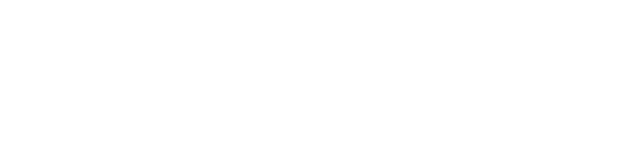
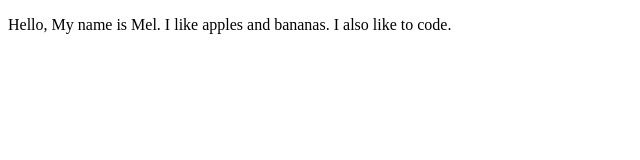
Before and after one commit to Melvar1/Sample-Project, a plain HTML site: page index.html in a window 1280 px wide. Shown: the whole page, without its empty margins (0-640 px from the left). Drawn offline with Linux system fonts and the light colour scheme.

Commit message:
Add text

```diff
--- a/index.html
+++ b/index.html
@@ -5,5 +5,11 @@
     <meta name="viewport" content="width=device-width, initial-scale=1.0" />
     <title>Document</title>
   </head>
-  <body></body>
+  <body>
+    <main>
+      <p>
+        Hello, My name is Mel. I like apples and bananas. I also like to code.
+      </p>
+    </main>
+  </body>
 </html>
```
